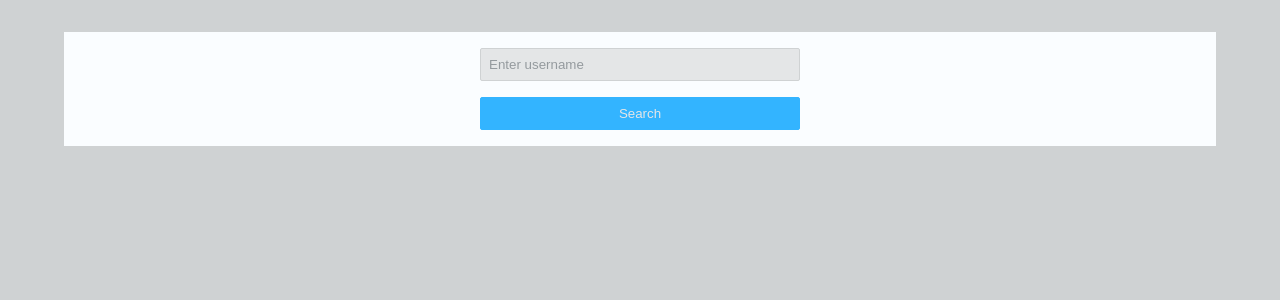
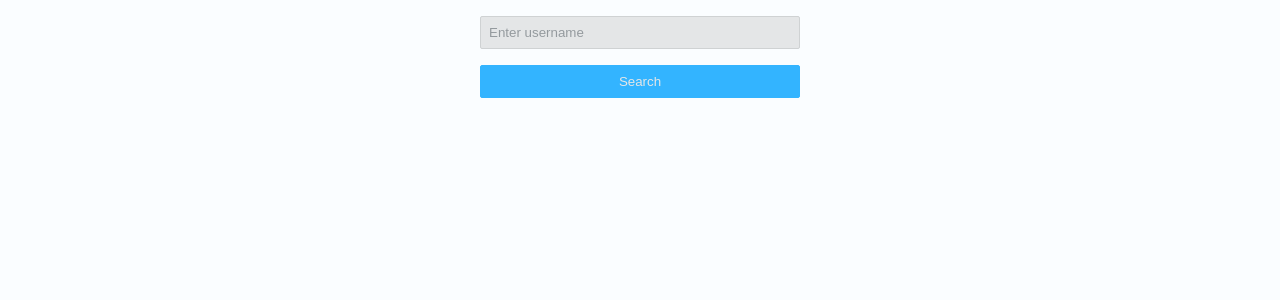
Before and after one commit to Katiao/github-repositories-explorer, a React (Create React App) app: page / in a window 1280 px wide. Shown: the top 300 px of the page. Built offline with nearby package versions, Linux system fonts and the light colour scheme.

Commit message:
remove unnecessary section with grey background color

```diff
--- a/src/components/Search.js
+++ b/src/components/Search.js
@@ -5,7 +5,6 @@ import { GithubContext } from "../context/context";
 const Search = () => {
   return (
     <Wrapper className="section">
-      <div className="section-center">
       <form>
         <div className="form-control">
           <input
@@ -17,18 +16,17 @@ const Search = () => {
           <button type="submit">Search</button>
         </div>
       </form>
-      </div>
     </Wrapper>
   );
 };
 
 const Wrapper = styled.section`
-  .section-center {
+  /* .section-center {
     background-color: var(--clr-primary-white);
     width: 90vw;
     margin: 2rem auto;
     max-width: 1170px;
-  }
+  } */
   .form-control {
     background-color: var(--clr-primary-white);
     display: flex;
--- a/src/index.css
+++ b/src/index.css
@@ -30,7 +30,7 @@ change hue. Primary color to be 100% saturated */
 
 body {
   font-family: "Roboto", sans-serif;
-  background-color: var(--clr-dark-grey);
+  background-color: var(--clr-primary-white);
   color: var(--clr-primary-black);
   /*to add padding here and media query for smaller screen sizes*/
 
```
Lines whose indentation alone changed are shown as unchanged.
